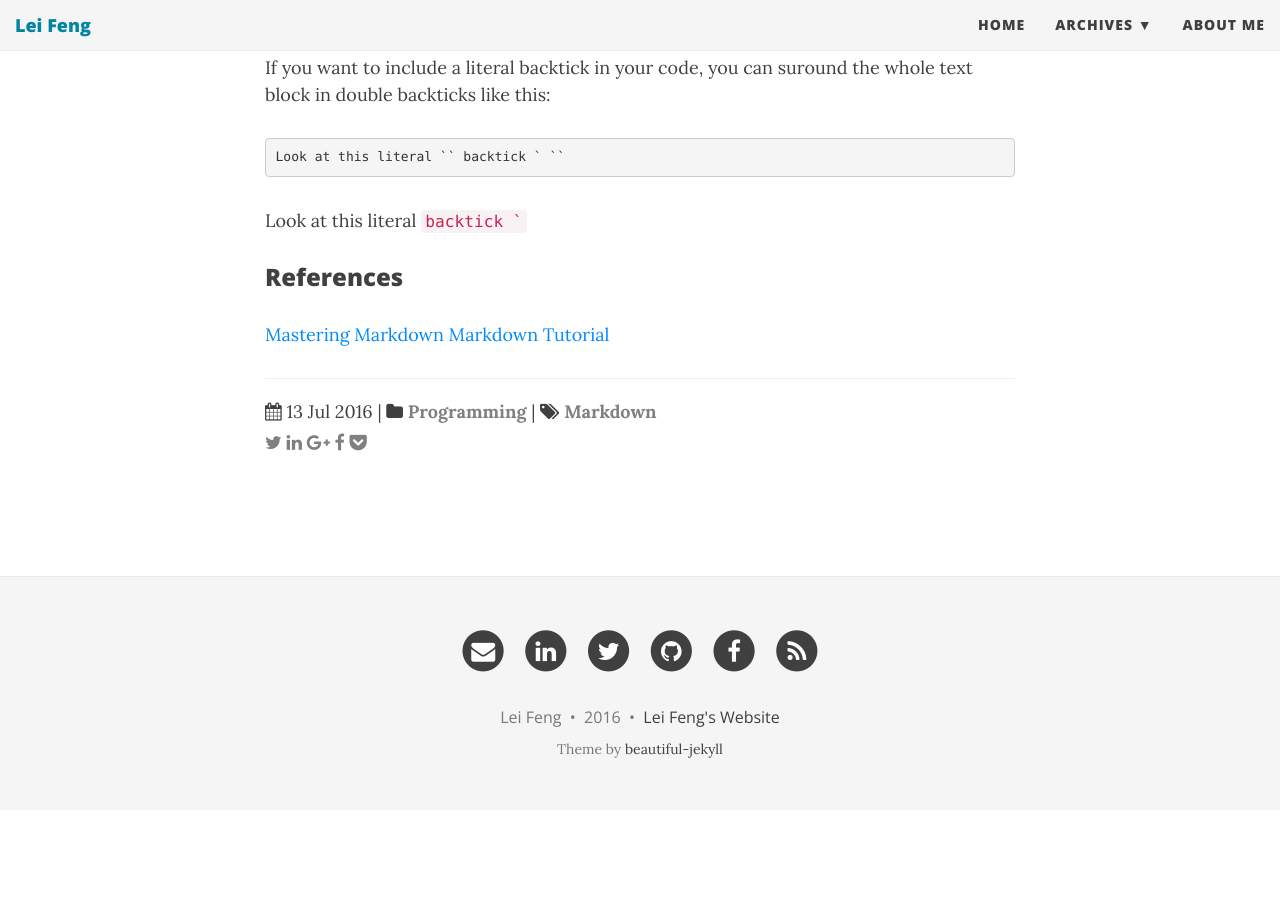
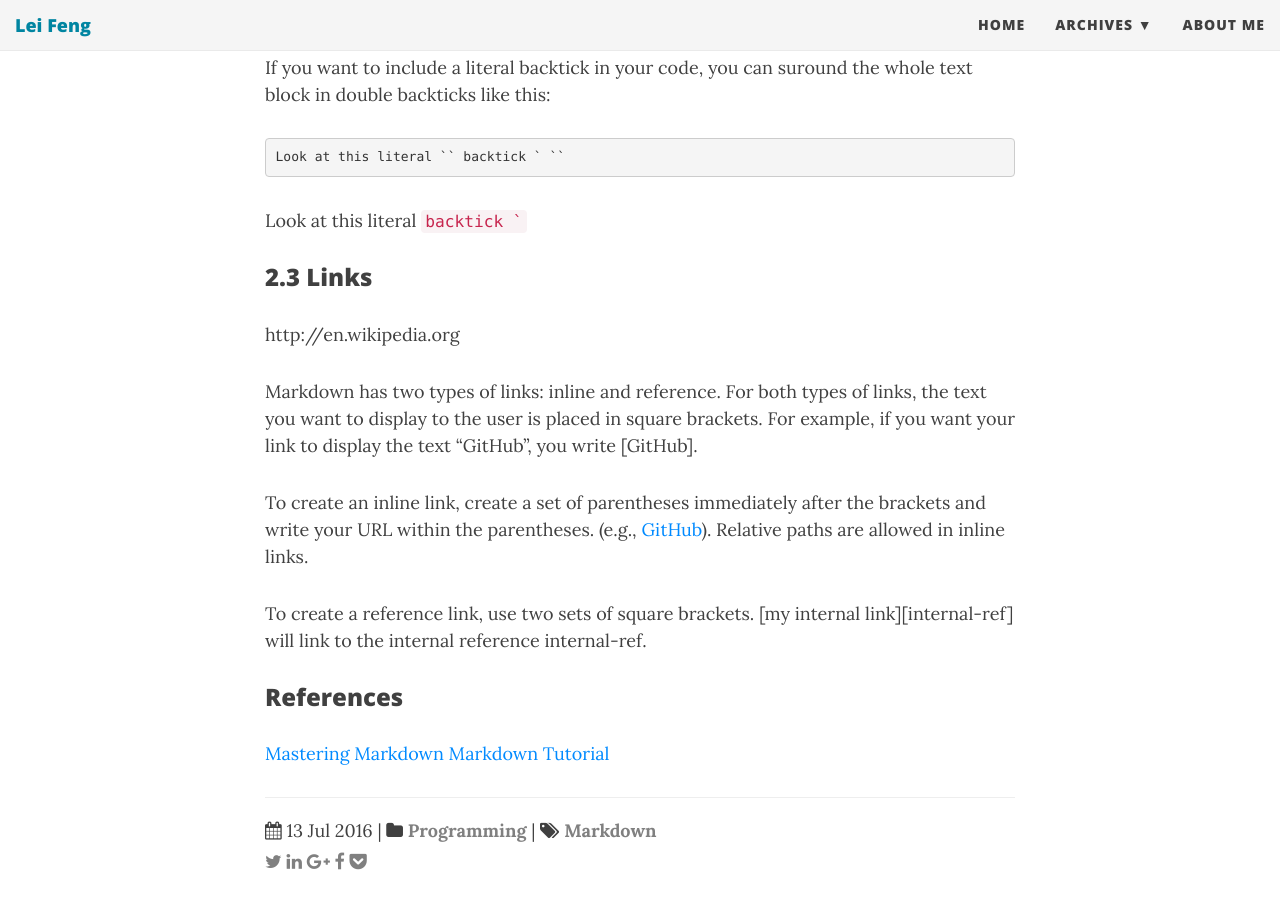
Before and after one commit to stonefl/stonefl.github.io, a Jekyll site: the page built from _posts/2015-02-20-a-quick-reference-of-markdown.md, in a window 1280 px wide and 900 px high, scrolled down 3953 px. Built offline with Jekyll 4.4.1, drawn with Linux system fonts in a browser that asks for light colours; nearby versions of some CDN libraries; comment, search, counter and statistics services are not loaded; before the commit the page ends 4763 px from its top, so only the background shows below that.

Commit message:
Updated 2015-02-20-a-quick-reference-of-markdown.md

```diff
--- a/_posts/2015-02-20-a-quick-reference-of-markdown.md
+++ b/_posts/2015-02-20-a-quick-reference-of-markdown.md
@@ -132,6 +132,15 @@ Look at this literal `` backtick ` ``
 </pre>
 Look at this literal `` backtick ` ``
 
+### 2.3 Links
+
+http://en.wikipedia.org
+
+Markdown has two types of links: inline and reference. For both types of links, the text you want to display to the user is placed in square brackets. For example, if you want your link to display the text “GitHub”, you write [GitHub].
+
+To create an inline link, create a set of parentheses immediately after the brackets and write your URL within the parentheses. (e.g., [GitHub](http://github.com/)). Relative paths are allowed in inline links.
+
+To create a reference link, use two sets of square brackets. [my internal link][internal-ref] will link to the internal reference internal-ref.
 
 
 
```
